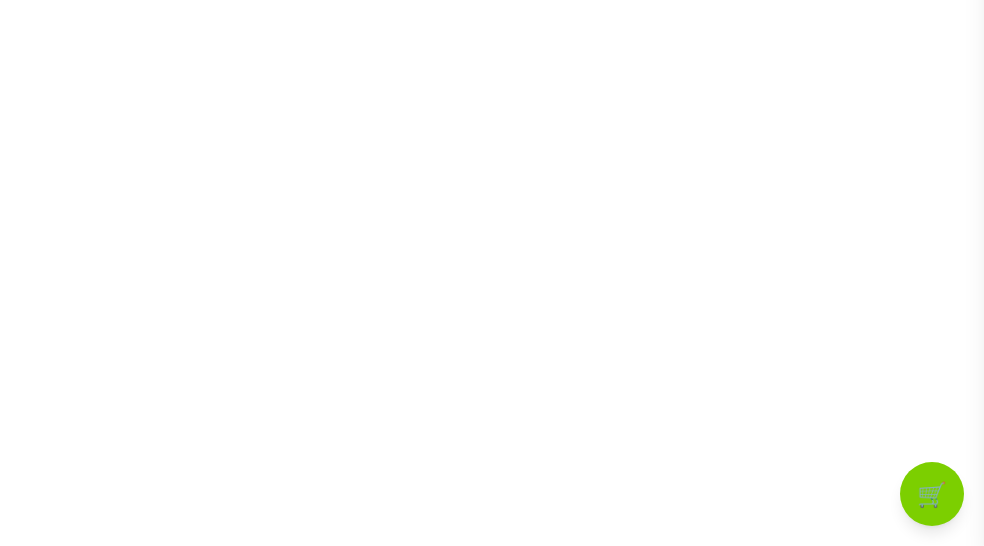
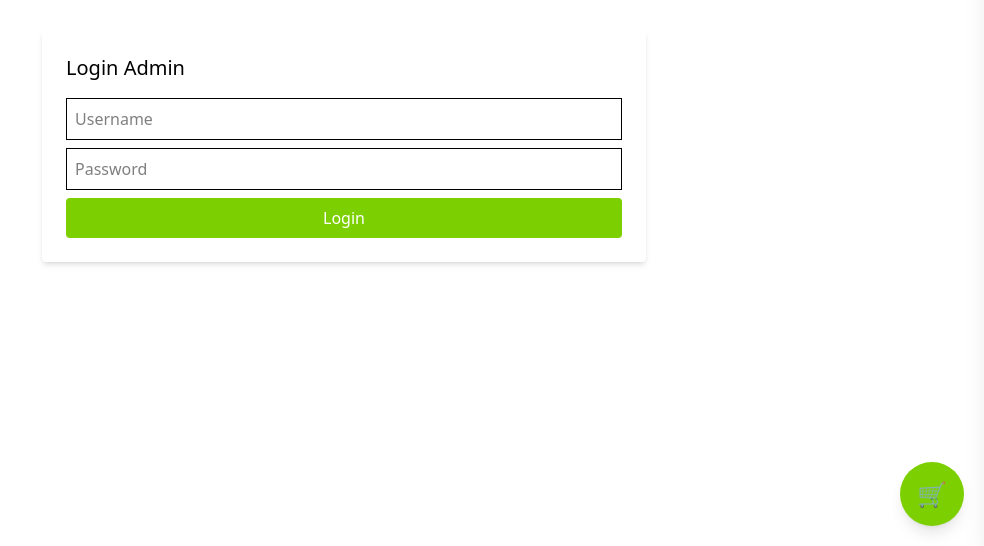
Before and after one commit to f3d3s00/lido-main, a React (Vite) app in the folder client/: page /login in a window 1280 px wide. Shown: the part 254-800 px from the top of the page, without its empty margins (296-1280 px from the left). Built offline with nearby package versions, Linux system fonts and the light colour scheme.

Commit message:
aggiunto login

```diff
--- a/client/src/App.jsx
+++ b/client/src/App.jsx
@@ -11,6 +11,10 @@ import CartPage from "./pages/CartPage";
 import CheckoutPage from "./pages/CheckoutPage";
 import CartSidebar from "./components/CartSidebar";
 import GestionePage from "./pages/GestionePage";
+import { AuthProvider } from "./context/AuthContext";
+import LoginPage from "./pages/LoginPage";
+import PrivateRoute from "./components/PrivateRoute";
+
 
 
 
@@ -34,24 +38,28 @@ function App() {
 <TableProvider>
       <CartProvider>
         <Router>
-          {/* Rotte principali */}
+          <AuthProvider>
             <Routes>
-            <Route path="/" element={<Home />} />
               <Route path="/menu" element={<MenuPage />} />
               <Route path="/category/:id" element={<CategoryPage />} />
               <Route path="/checkout" element={<CheckoutPage />} />
-            <Route path="/gestione" element={<GestionePage />} />
+              <Route path="/login" element={<LoginPage />} />
+              <Route
+                path="/gestione"
+                element={
+                  <PrivateRoute>
+                    <GestionePage />
+                  </PrivateRoute>
+                }
+              />
             </Routes>
 
-          {/* Sidebar sempre presente ma nascosta */}
             <CartSidebar />
-
-          {/* Icona carrello sempre visibile */}
             <CartIconButton />
+          </AuthProvider>
         </Router>
       </CartProvider>
-    </TableProvider>
-  );
+    </TableProvider>  );
 }
 
 export default App;
--- /dev/null
+++ b/client/src/components/PrivateRoute.jsx
@@ -0,0 +1,8 @@
+// src/components/PrivateRoute.jsx
+import { Navigate } from "react-router-dom";
+import { useAuth } from "../context/AuthContext";
+
+export default function PrivateRoute({ children }) {
+  const { isAdmin } = useAuth();
+  return isAdmin ? children : <Navigate to="/login" />;
+}
--- /dev/null
+++ b/client/src/context/AuthContext.jsx
@@ -0,0 +1,33 @@
+// src/context/AuthContext.jsx
+import { createContext, useState, useContext } from "react";
+import { useNavigate } from "react-router-dom";
+
+const AuthContext = createContext();
+
+export function AuthProvider({ children }) {
+  const [isAdmin, setIsAdmin] = useState(false);
+  const navigate = useNavigate();
+
+  const login = (username, password) => {
+    // Qui puoi mettere la tua logica reale di login
+    if (username === "admin" && password === "password123") {
+      setIsAdmin(true);
+      navigate("/gestione"); // reindirizza dopo login
+      return true;
+    }
+    return false;
+  };
+
+  const logout = () => {
+    setIsAdmin(false);
+    navigate("/"); // torna alla scan page
+  };
+
+  return (
+    <AuthContext.Provider value={{ isAdmin, login, logout }}>
+      {children}
+    </AuthContext.Provider>
+  );
+}
+
+export const useAuth = () => useContext(AuthContext);
--- /dev/null
+++ b/client/src/pages/LoginPage.jsx
@@ -0,0 +1,41 @@
+// src/pages/LoginPage.jsx
+import { useState } from "react";
+import { useAuth } from "../context/AuthContext";
+
+export default function LoginPage() {
+  const { login } = useAuth();
+  const [username, setUsername] = useState("");
+  const [password, setPassword] = useState("");
+  const [error, setError] = useState("");
+
+  const handleSubmit = (e) => {
+    e.preventDefault();
+    if (!login(username, password)) {
+      setError("Credenziali errate");
+    }
+  };
+
+  return (
+    <div className="flex justify-center items-center h-screen">
+      <form onSubmit={handleSubmit} className="bg-white p-6 rounded shadow-md">
+        <h2 className="text-xl mb-4">Login Admin</h2>
+        <input
+          type="text"
+          placeholder="Username"
+          value={username}
+          onChange={(e) => setUsername(e.target.value)}
+          className="border p-2 mb-2 w-full"
+        />
+        <input
+          type="password"
+          placeholder="Password"
+          value={password}
+          onChange={(e) => setPassword(e.target.value)}
+          className="border p-2 mb-2 w-full"
+        />
+        {error && <p className="text-red-500 mb-2">{error}</p>}
+        <button className="bg-lime-500 text-white p-2 w-full rounded">Login</button>
+      </form>
+    </div>
+  );
+}
```
Also changed, not shown: 1 other file (tests, documents, lock files or other folders). Lines whose indentation alone changed are shown as unchanged.
